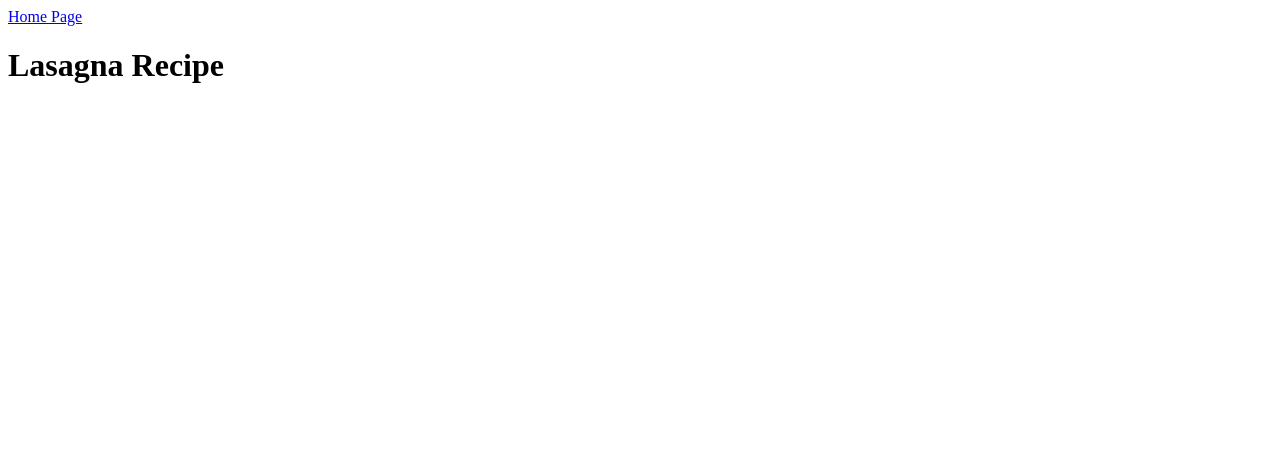
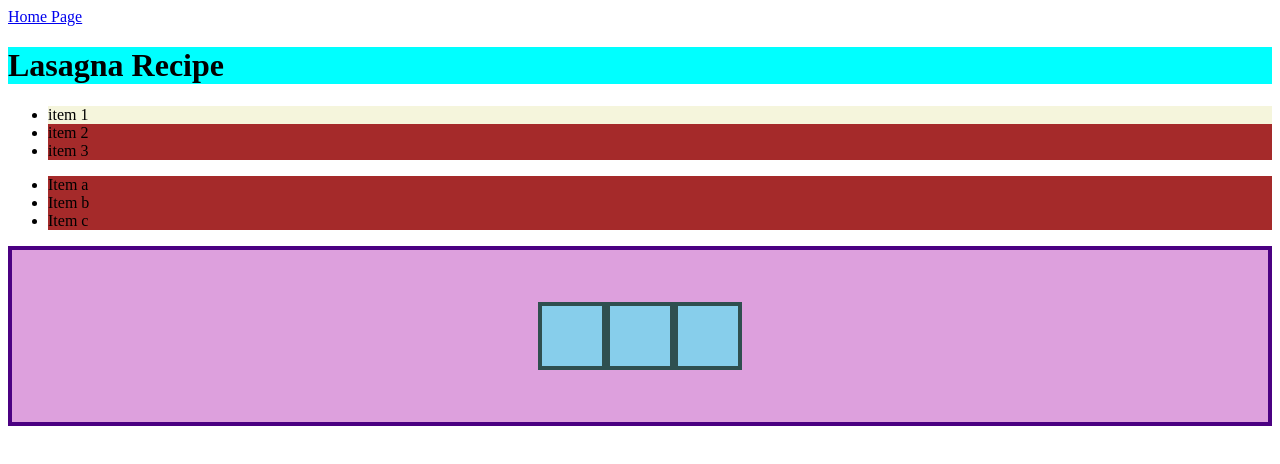
Before and after one commit to chejeong/odin-recipes, a plain HTML site: page recipes/lasagna.html in a window 1280 px wide. Drawn offline with Linux system fonts and the light colour scheme.

Commit message:
submit test

```diff
--- a/recipes/lasagna.html
+++ b/recipes/lasagna.html
@@ -3,12 +3,32 @@
     <head>
         <meta charset="UTF-8">
         <title>Lasagna Recipe</title>
+        <link rel="stylesheet" href="../styles.css">
 
     </head>
 
     <body>
         <a href="../index.html">Home Page</a>
         <h1>Lasagna Recipe</h1>
+        <div>
+            <ul>
+                <li class="myclass">item 1</li>
+                <li>item 2</li>
+                <li>item 3</li>
+            </ul>
+            <ul>
+                <li>Item a</li>
+                <li>Item b</li>
+                <li>Item c</li>
+            </ul>
+
+        </div>
+
+        <div class="flex-container">
+            <div class="item"></div>
+            <div class="item"></div>
+            <div class="item"></div>
+        </div>
 
     </body>
 
--- /dev/null
+++ b/styles.css
@@ -0,0 +1,33 @@
+
+
+
+h1 {
+    background-color: aqua;
+}
+
+li {
+    background-color: brown;
+}
+
+.myclass {
+    background-color: beige;
+}
+
+.flex-container {
+    height: 140px;
+    padding: 16px;
+    background: plum;
+    border: 4px solid indigo;
+    display: flex;
+    justify-content: center;
+    align-items: center;
+}
+
+
+
+.item {
+    width: 60px;
+    height: 60px;
+    border: 4px solid darkslategray;
+    background: skyblue;
+}
```
Also changed, not shown: index.html (+1 -0 lines), javascript.js (added, +110 -0 lines), jspractice.html (added, +17 -0 lines).
